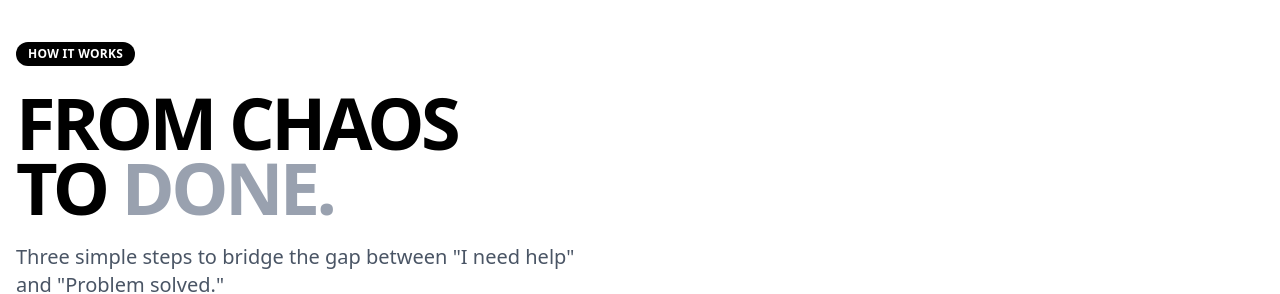
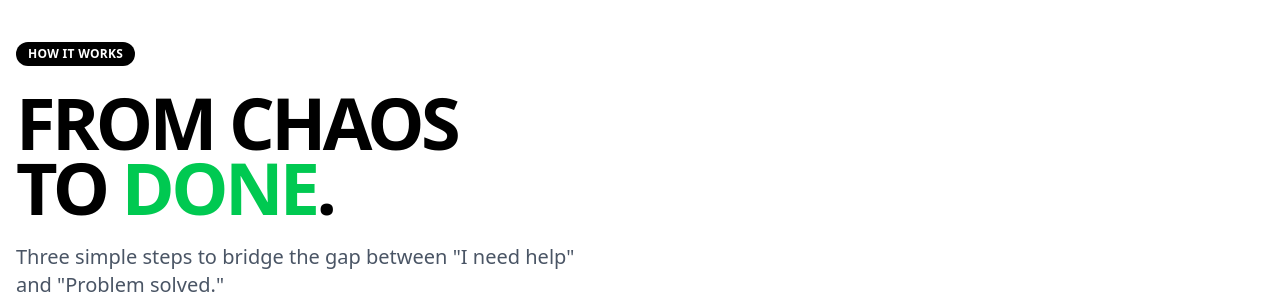
Before and after one commit to mayanksaini18/Around-U, a Next.js app in the folder client/: page / in a window 1280 px wide. Shown: the part 1580-1874 px from the top of the page. Built offline with nearby package versions, Linux system fonts and the light colour scheme.

Commit message:
images updates and grayscale removed

```diff
--- a/client/components/sections/HowItWorks.tsx
+++ b/client/components/sections/HowItWorks.tsx
@@ -8,7 +8,7 @@ const steps = [
     step: "Discovery",
     title: "Find help in minutes, not days.",
     desc: "Browse verified providers in your immediate neighborhood. Filter by skill, price, and real reviews.",
-    image: "https://images.unsplash.com/photo-1581578731117-104f2a863a30?auto=format&fit=crop&q=80&w=800",
+     image: "https://images.unsplash.com/photo-1516387938699-a93567ec168e?auto=format&fit=crop&q=80&w=800",
   },
   {
     id: "02",
@@ -40,7 +40,7 @@ export default function HowItWorks() {
           </div>
           <h2 className="text-5xl md:text-7xl font-black tracking-tighter text-black mb-6 leading-[0.9]">
             FROM CHAOS <br />
-            TO <span className="text-gray-400">DONE.</span>
+            TO <span className="text-green-500">DONE</span>.
           </h2>
           <p className="text-xl text-gray-600 max-w-xl">
             Three simple steps to bridge the gap between "I need help" and "Problem solved."
@@ -87,7 +87,7 @@ export default function HowItWorks() {
                    <img
                     src={item.image}
                     alt={item.step}
-                    className="w-full h-full object-cover grayscale group-hover:grayscale-0 group-hover:scale-105 transition-all duration-700 ease-out"
+                    className="w-full h-full object-cover group-hover:grayscale-0 group-hover:scale-105 transition-all duration-700 ease-out"
                   />
                   {/* Subtle overlay */}
                   <div className="absolute inset-0 bg-black/10 group-hover:bg-transparent transition-colors" />
```
